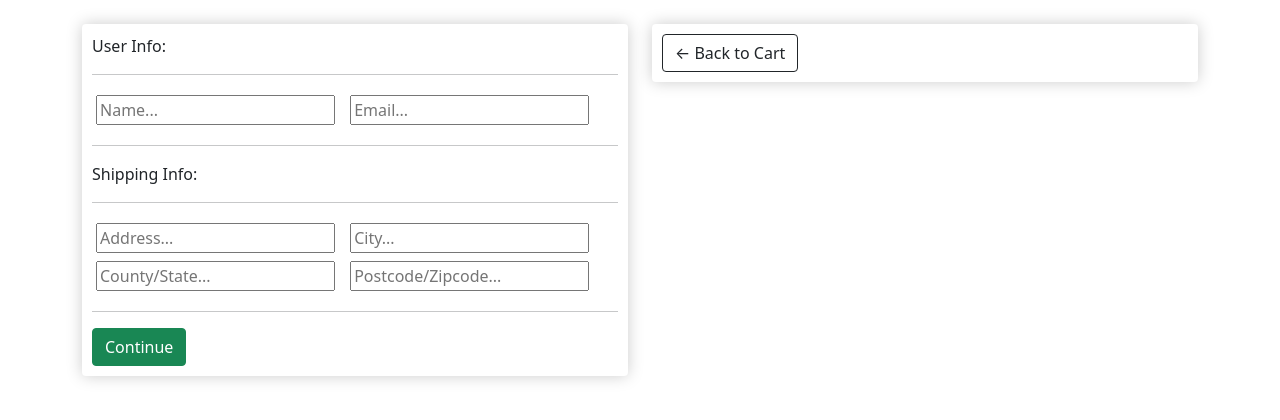
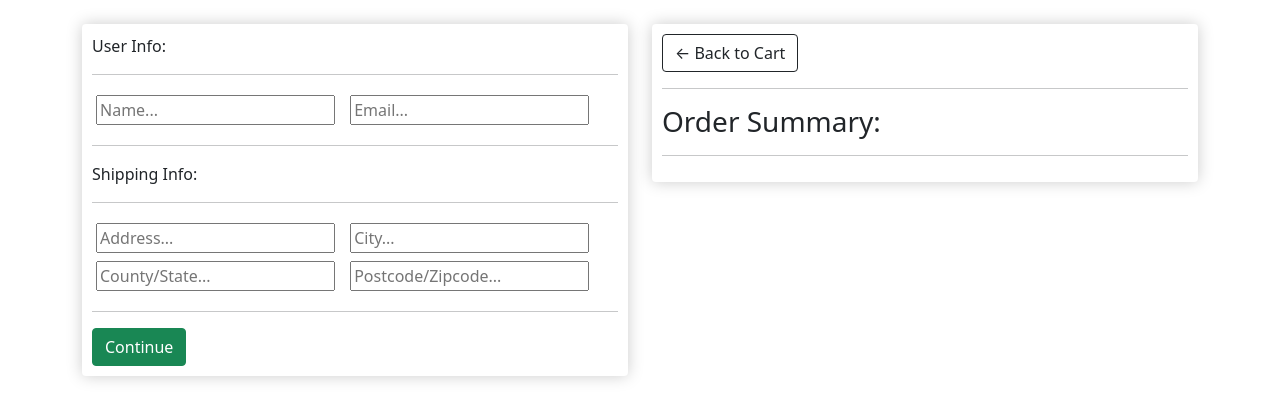
Before and after one commit to JPT96/MS4_ecomproj, a Django app: page /checkout/ in a window 1280 px wide. Shown: the part 84-504 px from the top of the page. Run offline with Django 3.2, Linux system fonts and the light colour scheme.

Commit message:
add a order summary in a h3

```diff
--- a/shop/templates/shop/checkout.html
+++ b/shop/templates/shop/checkout.html
@@ -50,6 +50,9 @@
     <div class="col-lg-6">
         <div class="box-space">
             <a class="btn btn-outline-dark"href="{% url 'cart' %}">&#x2190; Back to Cart</a>
+            <hr>
+            <h3>Order Summary:</h3>
+            <hr>
 
         </div>
 
```
